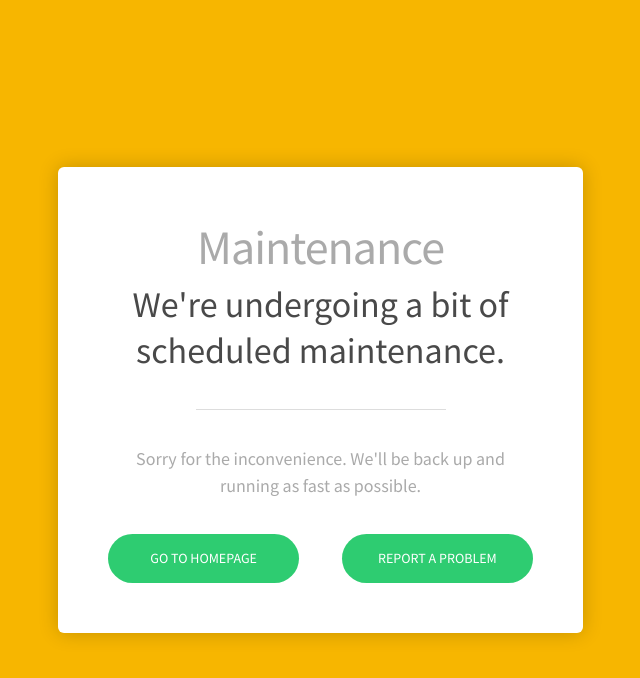
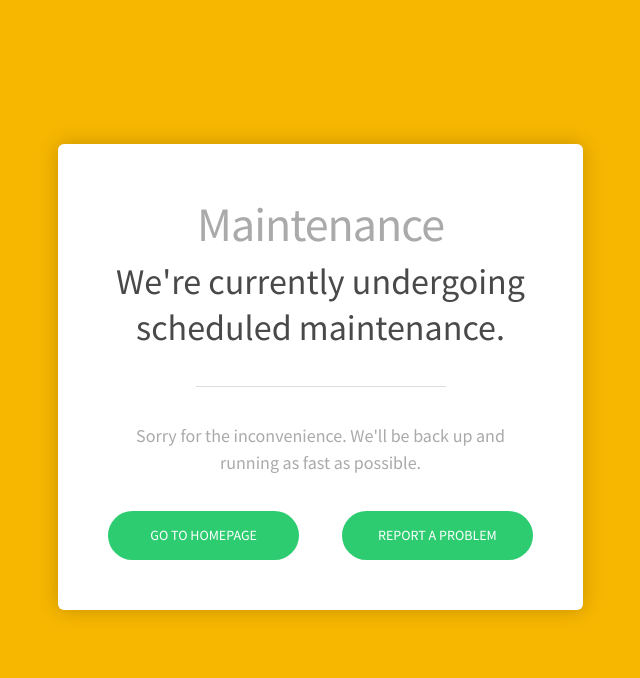
Before and after one commit to farces/farces.github.io, a plain HTML site: page index.html in a window 1280 px wide. Shown: the whole page, without its empty margins (320-960 px from the left). Drawn offline with nearby package versions, Linux system fonts and the light colour scheme.

Commit message:
Update index.html
minor wording change

```diff
--- a/index.html
+++ b/index.html
@@ -323,7 +323,7 @@
       Maintenance
     </div>
     <div class="subheader primary-text-color">
-      We're undergoing a bit of
+      We're currently undergoing
       scheduled maintenance.
     </div>
     <div class="hr"></div>
```
